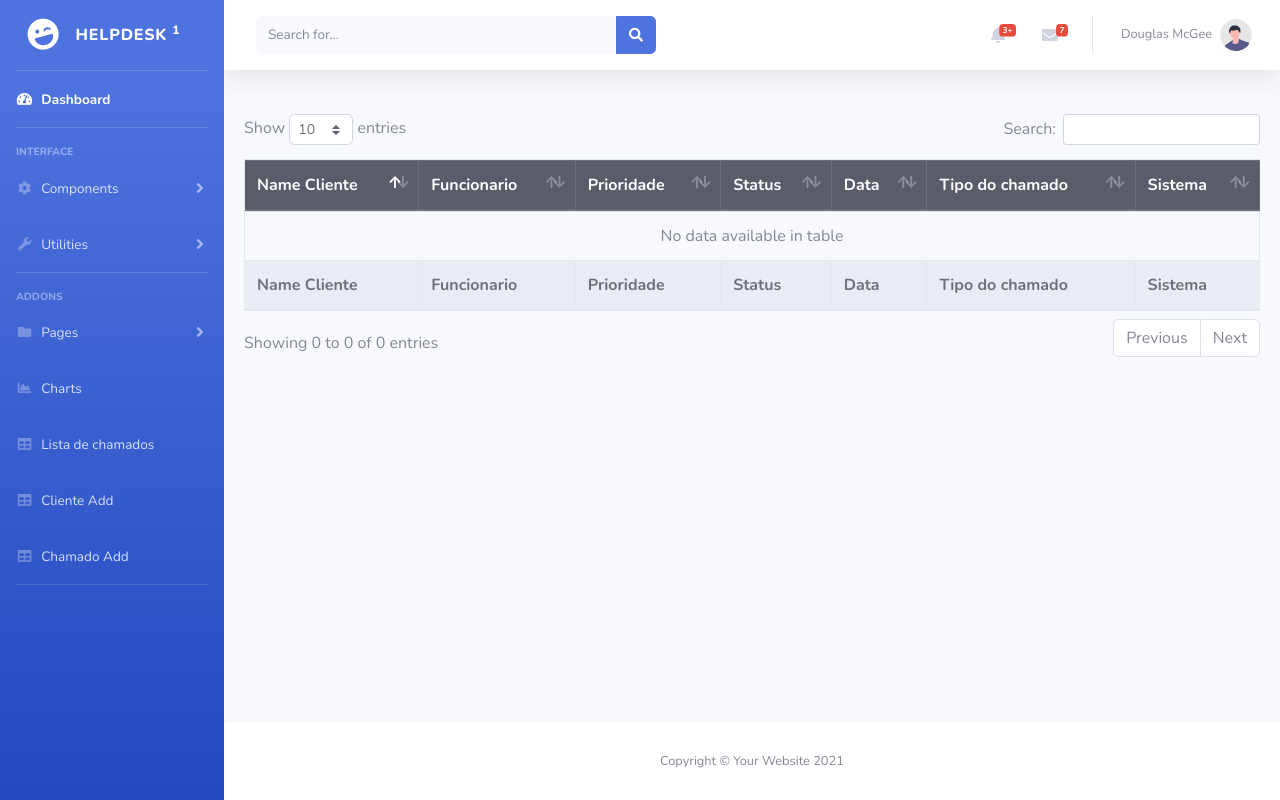
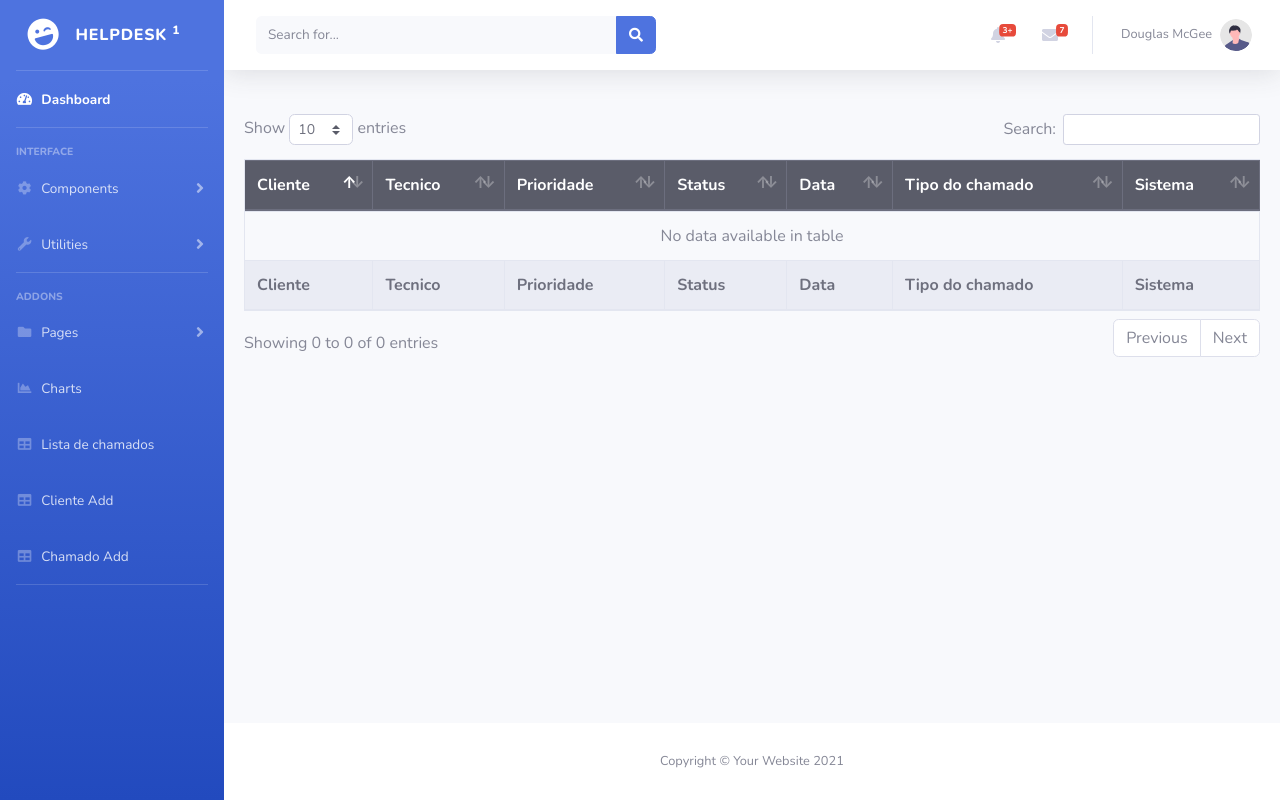
Before and after one commit to cristiansuzuki/helpdesk, a Django app: page /lista-chamados in a window 1280 px wide. Run offline with Django 4.2, Linux system fonts and the light colour scheme; data that the repository does not hold is empty; some libraries are stand-ins or nearby versions.

Commit message:
fixing tables

```diff
--- a/config/settings.py
+++ b/config/settings.py
@@ -107,7 +107,7 @@ AUTH_PASSWORD_VALIDATORS = [
 
 LANGUAGE_CODE = 'pt-br'
 
-TIME_ZONE = 'America/Sao_Paulo'
+TIME_ZONE = 'America/Rio_Branco'
 
 USE_I18N = True
 
--- a/helpdesk/templates/lista-chamados.html
+++ b/helpdesk/templates/lista-chamados.html
@@ -7,8 +7,8 @@
         <table class="table table-bordered" id="dataTable" width="100%" cellspacing="0">
             <thead class="thead-dark">
                 <tr>
-                    <th>Name Cliente</th>
-                    <th>Funcionario</th>
+                    <th>Cliente</th>
+                    <th>Tecnico</th>
                     <th>Prioridade</th>
                     <th>Status</th>
                     <th>Data</th>
@@ -18,8 +18,8 @@
             </thead>
             <tfoot class="thead-light">
                 <tr>
-                    <th>Name Cliente</th>
-                    <th>Funcionario</th>
+                    <th>Cliente</th>
+                    <th>Tecnico</th>
                     <th>Prioridade</th>
                     <th>Status</th>
                     <th>Data</th>
@@ -29,7 +29,7 @@
             </tfoot>
             <tbody>
                 {% for chamado in chamados %}
-                <tr>
+                <tr height="150px">
                     <td>{{ chamado.cliente }}</td>
                     <td>{{ chamado.funcionario }}</td>
                     <td>{{ chamado.prioridade }}</td>
```
Also changed, not shown: helpdesk/models.py (+5 -4 lines).
